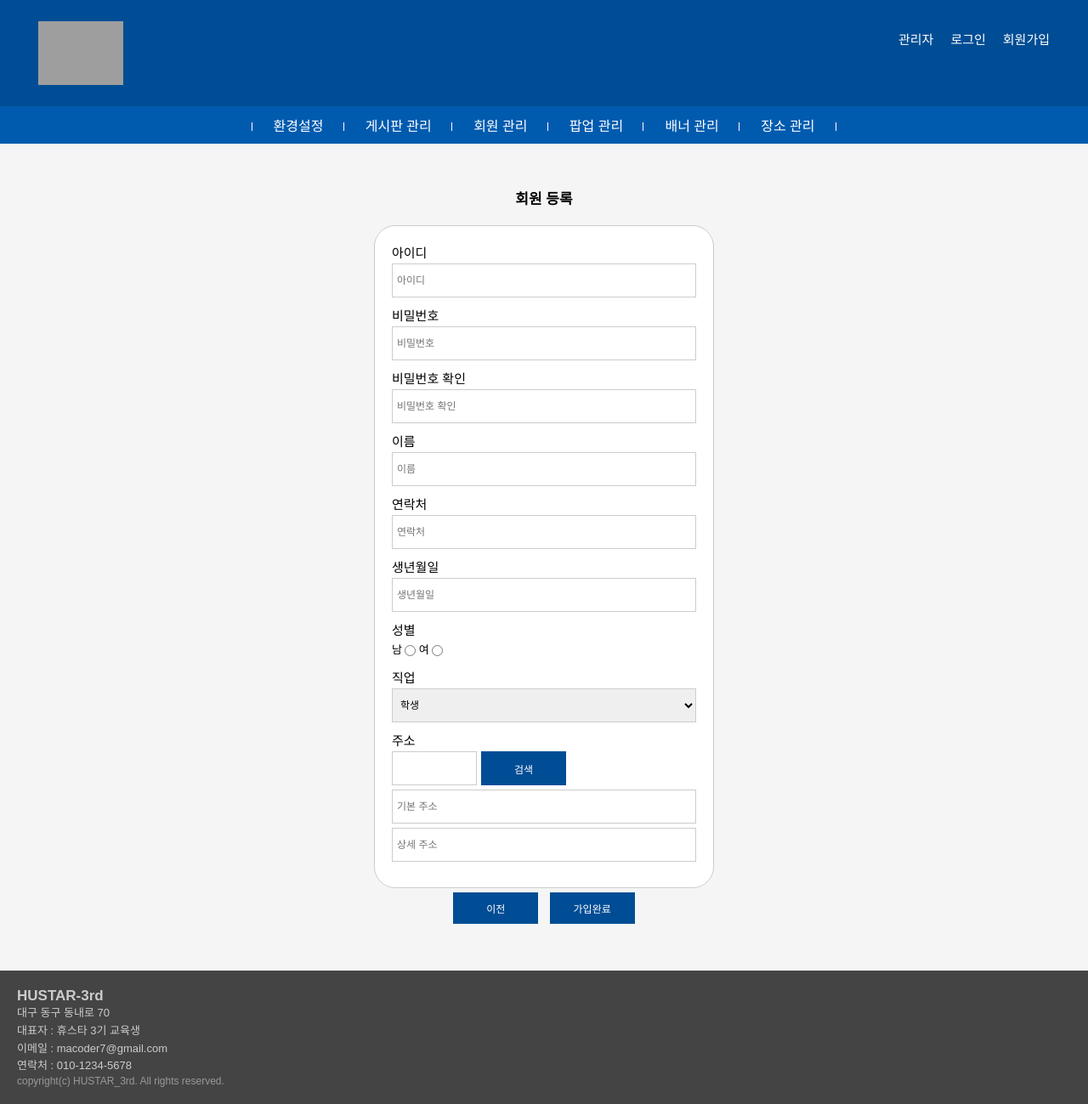
After one commit to mjh1583/Hustar03-Web, a PHP site: page /adm/member_form.html in a window 1280 px wide. The commit adds this page. Shown: the whole page at 85% size. Run offline with PHP 8.4, Linux system fonts and the light colour scheme; grey boxes are pictures that could not be loaded.

Commit message:
hustar web day-3

```diff
--- /dev/null
+++ b/adm/member_form.html
@@ -0,0 +1,127 @@
+<!DOCTYPE html>
+<html lang="en">
+ <head>
+  <meta charset="UTF-8">
+  <meta name="Generator" content="EditPlus">
+  <meta name="Author" content="">
+  <meta name="Keywords" content="">
+  <meta name="Description" content="">
+  <title>HUSATR_3rd Member-Join</title>
+
+  <script src="../js/jquery-1.12.4.min.js"></script>
+  <script src="../js/jquery-ui.min.js"></script>
+  <script src="../js/swiper/swiper.min.js"></script>
+
+  <link rel="stylesheet" href="../js/swiper/swiper.min.css">
+  <link rel="stylesheet" href="../css/style.css">
+ </head>
+ <body>
+ 	<!-- 상단 헤더 -->
+ 	<div class="header">
+		<div>
+			<div class="logo">
+				<h1><a href="../index.html"><img src="../img/logo_w.png" /></a></h1>
+			</div>
+			<div class="top-btn">
+				<ul>
+					<li><a href="../adm/set.html">관리자</a></li>
+					<li><a href="../member/login.html">로그인</a></li>
+					<li><a href="../member/join.html">회원가입</a></li>
+				</ul>
+			</div>
+		</div>
+	</div>
+
+	<!-- 관리자 메뉴 -->
+	<div class="adm-menu">
+		<ul>
+			<li><a href="./set.html">환경설정</a></li>
+			<li><a href="./board.html">게시판 관리</a></li>
+			<li><a href="./member.html">회원 관리</a></li>
+			<li><a href="./popup.html">팝업 관리</a></li>
+			<li><a href="./banner.html">배너 관리</a></li>
+			<li><a href="./booking.html">장소 관리</a></li>
+		</ul>
+	</div>
+
+	<!-- 회원등록 박스 -->
+	<div class="adm-mb-form">
+		<h1>회원 등록 <!-- 수정 --></h1>
+		<div class="join-form">
+			<ul>
+				<li>
+					<label for="">아이디</label>
+					<input type="text" placeholder="아이디">
+				</li>
+				<li>
+					<label for="">비밀번호</label>
+					<input type="password" placeholder="비밀번호">
+				</li>
+				<li>
+					<label for="">비밀번호 확인</label>
+					<input type="password" placeholder="비밀번호 확인">
+				</li>
+				<li>
+					<label for="">이름</label>
+					<input type="text" placeholder="이름">
+				</li>
+				<li>
+					<label for="">연락처</label>
+					<input type="text" placeholder="연락처">
+				</li>
+				<li>
+					<label for="">생년월일</label>
+					<input type="text" placeholder="생년월일">
+				</li>
+				<li class="gender">
+					<label for="">성별</label>
+					<span>
+						<label for="">남</label>
+						<input type="radio" name="gender">
+					</span>
+					<span>
+						<label for="">여</label>
+						<input type="radio" name="gender">
+					</span>
+				</li>
+				<li>
+					<label for="">직업</label>
+					<select name="" id="">
+						<option value="">학생</option>
+						<option value="">회사원</option>
+						<option value="">기타</option>
+					</select>
+				</li>
+				<li class="address">
+					<label for="">주소</label>
+					<span class="zipcode">
+						<input type="text"><button>검색</button>
+					</span>
+					<span>
+						<input type="text" placeholder="기본 주소">
+					</span>
+					<span>
+						<input type="text" placeholder="상세 주소">
+					</span>
+				</li>
+			</ul>
+		</div>
+		<div class="join-btn">
+			<a href="../member/login.html">이전</a>
+			<a href="#none">가입완료</a>
+		</div>
+	</div>
+
+	<!-- 하단 정보 -->
+	<div class="footer">
+		<div>
+			<h1>HUSTAR-3rd</h1>
+			<p>대구 동구 동내로 70</p>
+			<p>대표자 : 휴스타 3기 교육생</p>
+			<p>이메일 : macoder7@gmail.com</p>
+			<p>연락처 : 010-1234-5678</p>
+			<span>copyright(c) HUSTAR_3rd. All rights reserved.</span>
+		</div>
+	</div>
+ </body>
+</html>
--- a/css/style.css
+++ b/css/style.css
@@ -836,3 +836,115 @@ padding: 5px 10px; margin: 5px; transition: all 0.3s; font-size: 16px;}
 .create-board .write-btn {text-align: center;}
 .create-board .write-btn a {display: inline-block; background: #004d95; color: #fff; margin: 5px; padding: 10px 0px; width: 100px; transition: all 0.3s; border-radius: 5px;}
 .create-board .write-btn a:hover {background: #03b700; border-radius: 10px;}
+
+/* 회원관리 스타일 */
+.adm-mb-table {background: #fff;}
+.adm-mb-table ul.board-hd {text-align: center; border-top: 2px solid #000;}
+.adm-mb-table ul.board-bd {text-align: center;}
+.adm-mb-table ul.board-bd .board-name{text-align: left;}
+.adm-mb-table ul li {display: table; width: 100%;}
+.adm-mb-table ul li > div {display: table-cell; border-bottom: 1px solid #ccc; padding: 10px;}
+.adm-mb-table ul li > div.no {width: 5%;}
+.adm-mb-table ul li > div.name {width: 10%;}
+.adm-mb-table ul li > div.tel {width: 10%;}
+.adm-mb-table ul li > div.email {width: 20%;}
+.adm-mb-table ul li > div.birth {width: 10%;}
+.adm-mb-table ul li > div.address {width: 25%;}
+.adm-mb-table ul li > div.date {width: 10%;}
+.adm-mb-table ul li > div.control {width: 10%;}
+
+.adm-mb-table ul li > div.control a:hover {font-weight: bold; font-size: 13px;}
+
+
+/* 회원등록 스타일 */
+.adm-mb-form {
+	padding: 50px;
+}
+.adm-mb-form h1 {
+	text-align: center;
+	margin-bottom: 20px;
+}
+.adm-mb-form .join-form {
+	max-width:400px;
+	margin: 0 auto;
+	background: #fff;
+	border: 1px solid #ccc;
+	border-radius: 25px;
+	padding: 20px;
+}
+
+.adm-mb-form .join-form input[type="text"] {
+	width: 100%;
+	height: 40px;
+	border: 1px solid #ccc;
+	padding: 5px;
+}
+.adm-mb-form .join-form input[type="password"] {
+	width: 100%;
+	height: 40px;
+	border: 1px solid #ccc;
+	padding: 5px;
+}
+.adm-mb-form .join-form select {
+	width: 100%;
+	height: 40px;
+	border: 1px solid #ccc;
+	padding: 5px;
+}
+
+.adm-mb-form .join-form label {
+	display: block;
+}
+.adm-mb-form .join-form ul li {
+	margin-bottom: 10px;
+}
+.adm-mb-form .join-form ul li label {
+	font-size: 15px;
+	color: #000;
+	margin-bottom: 3px;
+}
+
+.adm-mb-form .join-form ul li.gender span {
+	display: inline-block;
+}
+.adm-mb-form .join-form ul li.gender span label {
+	display: inline-block;
+	font-size: 13px;
+}
+.adm-mb-form .join-form ul li.address span.zipcode input {
+	width: 100px;
+	margin-right: 5px;
+}
+.adm-mb-form .join-form ul li.address span.zipcode button {
+	width: 100px;
+	height: 40px;
+	background: #004d95;
+	color: #fff;
+	border: 0;
+	transition: all 0.3s;
+}
+.adm-mb-form .join-form ul li.address span.zipcode button:hover {
+	background: #6817d3;
+	border-radius: 20px;
+}
+.adm-mb-form .join-form ul li.address span {
+	margin-bottom: 5px;
+	display: block;
+}
+
+.adm-mb-form .join-btn {
+	text-align: center;
+}
+.adm-mb-form .join-btn a {
+	display: inline-block;
+	background: #004d95;
+	color: #fff;
+	margin: 5px;
+	padding: 10px 0px;
+	width: 100px;
+	transition: all 0.3s;
+}
+.adm-mb-form .join-btn a:hover {
+	background: #03b700;
+	border-radius: 20px;
+}
```
Also changed, not shown: adm/member.html (added, +146 -0 lines), adm/member_join.html (deleted, +0 -61 lines), 4 other files.
